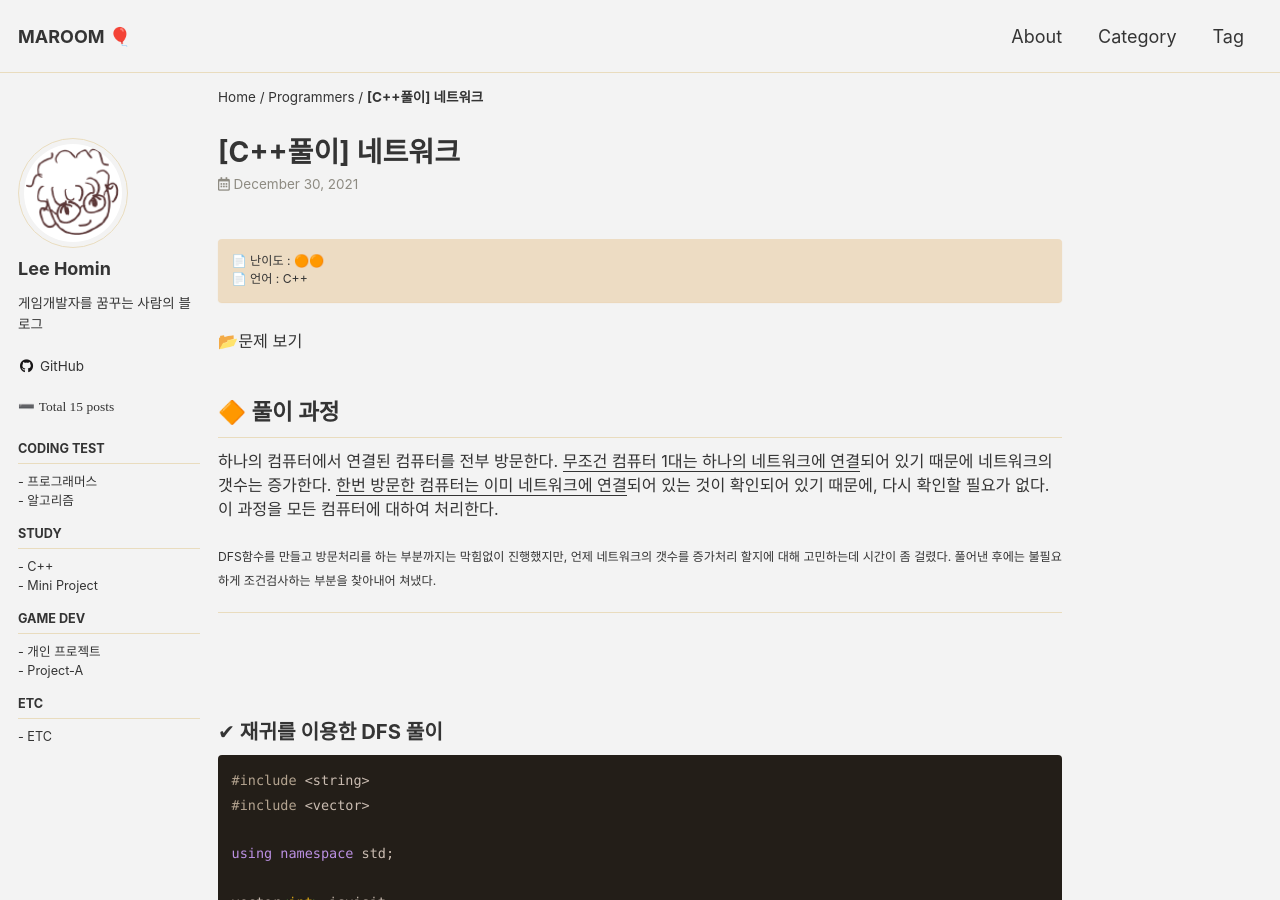
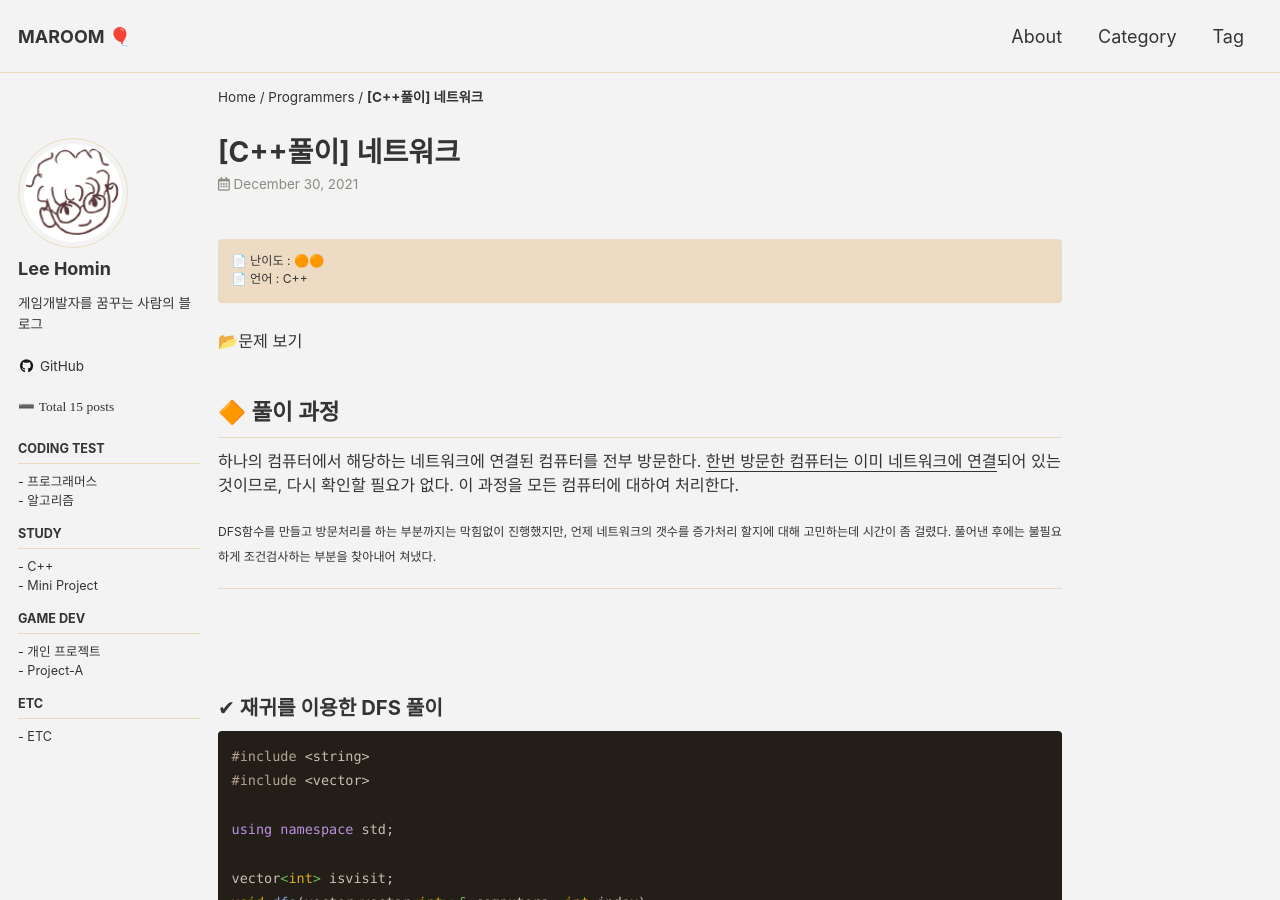
Before and after one commit to Squidward79/Squidward79.github.io, a Jekyll site: the page built from _posts/Programmers/Level2/2021-12-30-programmers_lv2_03.md, in a window 1280 px wide and 900 px high. Built offline with Jekyll 4.4.1, drawn with Linux system fonts in a browser that asks for light colours; cached includes are drawn as plain includes.

Commit message:
포스트 수정

```diff
--- a/_posts/Programmers/Level2/2021-12-30-programmers_lv2_03.md
+++ b/_posts/Programmers/Level2/2021-12-30-programmers_lv2_03.md
@@ -24,7 +24,7 @@ breadcrumb: true
  [📂문제 보기](https://programmers.co.kr/learn/courses/30/lessons/43162?language=cpp)
 
 ##  🔶 풀이 과정
-하나의 컴퓨터에서 연결된 컴퓨터를 전부 방문한다. <u>무조건 컴퓨터 1대는 하나의 네트워크에 연결</u>되어 있기 때문에 네트워크의 갯수는 증가한다. <u>한번 방문한 컴퓨터는 이미 네트워크에 연결</u>되어 있는 것이 확인되어 있기 때문에, 다시 확인할 필요가 없다. 이 과정을 모든 컴퓨터에 대하여 처리한다.
+하나의 컴퓨터에서 해당하는 네트워크에 연결된 컴퓨터를 전부 방문한다. <u>한번 방문한 컴퓨터는 이미 네트워크에 연결</u>되어 있는 것이므로, 다시 확인할 필요가 없다. 이 과정을 모든 컴퓨터에 대하여 처리한다.
 
 <small>
 DFS함수를 만들고 방문처리를 하는 부분까지는 막힘없이 진행했지만, 언제 네트워크의 갯수를 증가처리 할지에 대해 고민하는데 시간이 좀 걸렸다. 풀어낸 후에는 불필요하게 조건검사하는 부분을 찾아내어 쳐냈다.
```
